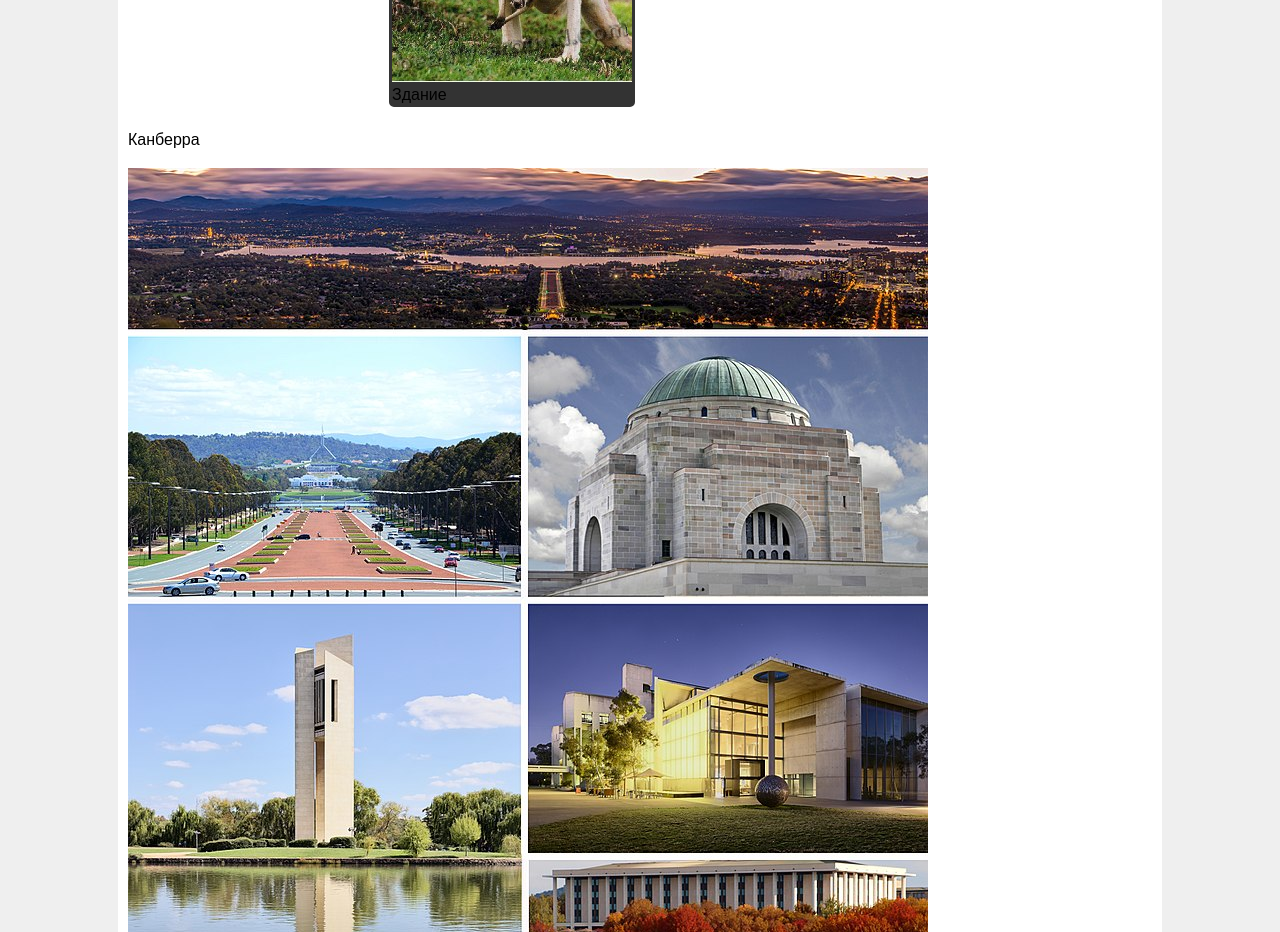
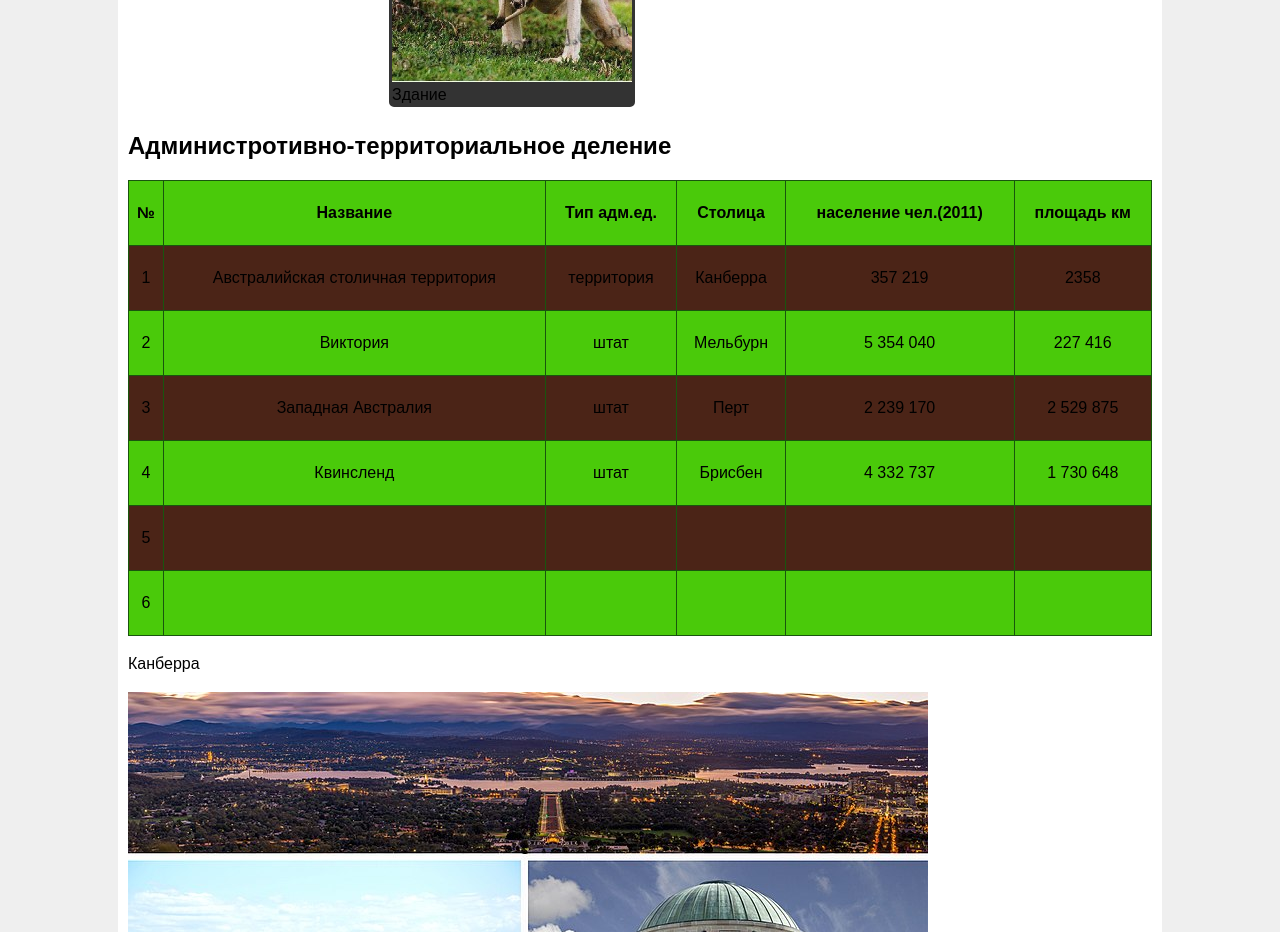
Before and after one commit to Vladislav2508/projekt_1, a plain HTML site: page australia.html in a window 1280 px wide. Shown: the part 1200-2132 px from the top of the page. Drawn offline with Linux system fonts and the light colour scheme.

Commit message:
table
table

```diff
--- a/australia.html
+++ b/australia.html
@@ -57,6 +57,158 @@
             <div class="desc">Здание</div>
         </div>
     </div>
+
+    <h2>Администротивно-территориальное деление</h2>
+
+    <table>
+        <tr>
+            <th>
+                <p>№</p>
+            </th>
+            <th>
+                <p>Название</p>
+            </th>
+            <th>
+                <p>Тип адм.ед.</p>
+            </th>
+            <th>
+                <p>Столица</p>
+            </th>
+            <th>
+                <p>население чел.(2011)</p>
+            </th>
+            <th>
+                <p>площадь км</p>
+            </th>
+        </tr>
+
+        <tr>
+           <td>
+                <p>1</p>
+           </td>
+           <td>
+                <p>Австралийская столичная территория</p>
+           </td>
+           <td>
+                <p>территория</p>
+           </td>
+           <td>
+                <p>Канберра</p>
+           </td>
+           <td>
+                <p>357 219</p>
+           </td>
+           <td>
+                <p>2358</p>
+           </td>
+        </tr>
+
+        <tr>
+            <td>
+                <p>2</p>
+            </td>
+            <td>
+                <p>Виктория</p>
+            </td>
+            <td>
+                <p>штат</p>
+            </td>
+            <td>
+                <p>Мельбурн</p>
+            </td>
+            <td>
+                <p>5 354 040</p>
+            </td>
+            <td>
+                <p>227 416</p>
+            </td>
+        </tr>
+
+        <tr>
+            <td>
+                <p>3</p>
+            </td>
+            <td>
+                <p>Западная Австралия</p>
+            </td>
+            <td>
+                <p>штат</p>
+            </td>
+            <td>
+                <p>Перт</p>
+            </td>
+            <td>
+                <p>2 239 170</p>
+            </td>
+            <td>
+                <p>2 529 875</p>
+            </td>
+        </tr>
+
+        <tr>
+            <td>
+                <p>4</p>
+            </td>
+            <td>
+                <p>Квинсленд</p>
+            </td>
+            <td>
+                <p>штат</p>
+            </td>
+            <td>
+                <p>Брисбен</p>
+            </td>
+            <td>
+                <p>4 332 737</p>
+            </td>
+            <td>
+                <p>1 730 648</p>
+            </td>
+        </tr>
+
+        <tr>
+            <td>
+                <p>5</p>
+            </td>
+            <td>
+                <p></p>
+            </td>
+            <td>
+                <p></p>
+            </td>
+            <td>
+                <p></p>
+            </td>
+            <td>
+                <p></p>
+            </td>
+            <td>
+                <p></p>
+            </td>
+        </tr>
+
+        <tr>
+            <td>
+                <p>6</p>
+            </td>
+            <td>
+                <p></p>
+            </td>
+            <td>
+                <p></p>
+            </td>
+            <td>
+                <p></p>
+            </td>
+            <td>
+                <p></p>
+            </td>
+            <td>
+                <p></p>
+            </td>
+        </tr>
+    </table>
+
     <p>Канберра</p>
     <img src="img/800px-Canberra_montage_2.jpg" height="929" width="800"/>
     <iframe class="video" width="942" height="530" src="https://www.youtube.com/embed/aJzYb_HyW6w" title="Австралия - Смешарики 2D | Мультфильмы для детей" frameborder="0" allow="accelerometer; autoplay; clipboard-write; encrypted-media; gyroscope; picture-in-picture; web-share" allowfullscreen></iframe>
--- a/style.css
+++ b/style.css
@@ -66,3 +66,22 @@ video {
     margin-top: 5px;
     height: auto;
 }
+
+table {
+    width: 100%;
+    border-collapse: collapse;
+}
+
+td, th {
+    border: 1px solid #19550e;
+    padding: 4px;
+    text-align: center;
+}
+
+tr:nth-child(even) {
+    background-color: #4b2417
+}
+
+tr:nth-child(odd) {
+    background-color: #4aca0a
+}
```
Also changed, not shown: img/8 МАРТА.jpeg (added), img/8 марта.png (added), img/Sonic_&_Knuckles_box_cover.jpg (added), img/с праздником.png (added).
